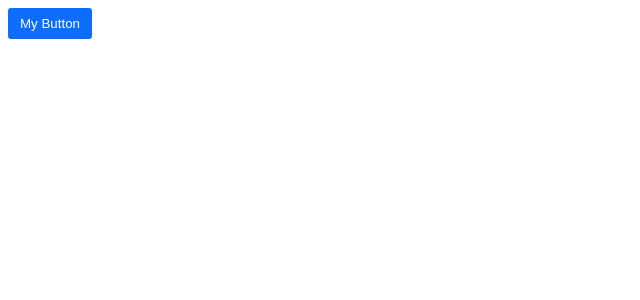
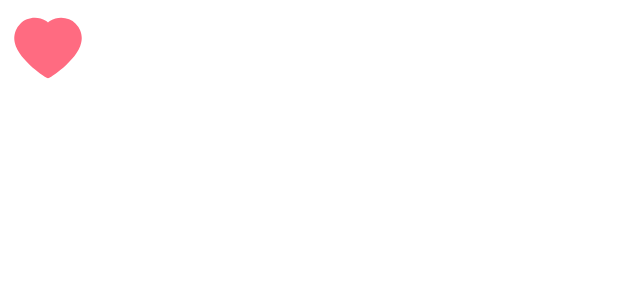
Before and after one commit to sajadsoorni/react-app, a React (Vite) app: page / in a window 1280 px wide. Shown: the top 300 px of the page, without its empty margins (0-640 px from the left). Built offline with nearby package versions, Linux system fonts and the light colour scheme.

Commit message:
Implement Like component with toggleable heart icon

```diff
--- a/package.json
+++ b/package.json
@@ -10,9 +10,11 @@
     "preview": "vite preview"
   },
   "dependencies": {
+    "@types/react-icons": "^2.2.7",
     "bootstrap": "^5.3.3",
     "react": "^18.3.1",
-    "react-dom": "^18.3.1"
+    "react-dom": "^18.3.1",
+    "react-icons": "^5.4.0"
   },
   "devDependencies": {
     "@eslint/js": "^9.17.0",
--- a/src/App.tsx
+++ b/src/App.tsx
@@ -1,8 +1,8 @@
-import Button from './components/Button';
+import Like from './components/Like';
 function App() {
   return (
     <div>
-      <Button onClick={() => {}}> My Button</Button>
+      <Like onClick={() => console.log('clicked')} />
     </div>
   );
 }
--- /dev/null
+++ b/src/components/Like.tsx
@@ -0,0 +1,21 @@
+import { useState } from 'react';
+import { AiFillHeart, AiOutlineHeart } from 'react-icons/ai';
+
+interface Props {
+  onClick: () => void;
+}
+
+const Like = ({ onClick }: Props) => {
+  const [status, setStatus] = useState(true);
+
+  const toggle = () => {
+    setStatus(!status);
+    onClick();
+  };
+
+  if (status) return <AiFillHeart color='#ff6b81' size={80} onClick={toggle} />;
+
+  return <AiOutlineHeart color='#ff6b81' size={80} onClick={toggle} />;
+};
+
+export default Like;
```
Also changed, not shown: 1 other file (tests, documents, lock files or other folders).
